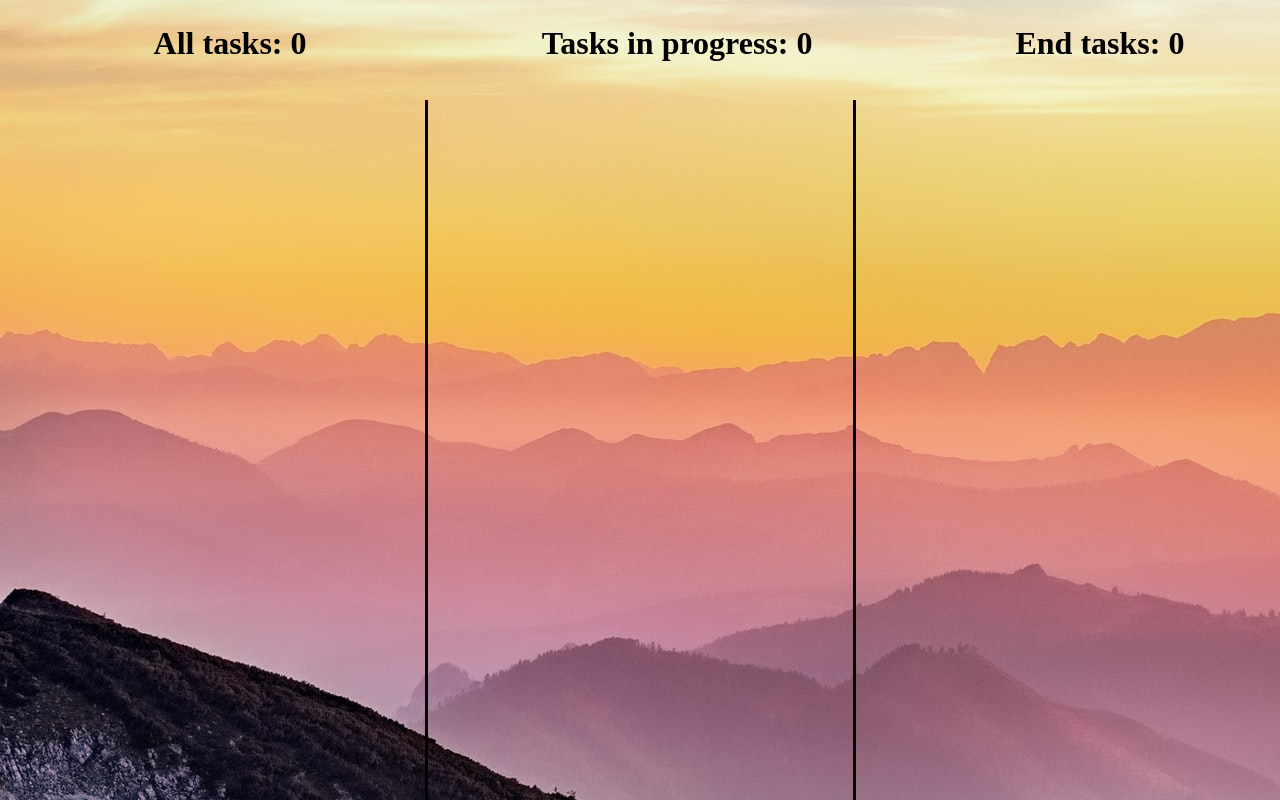
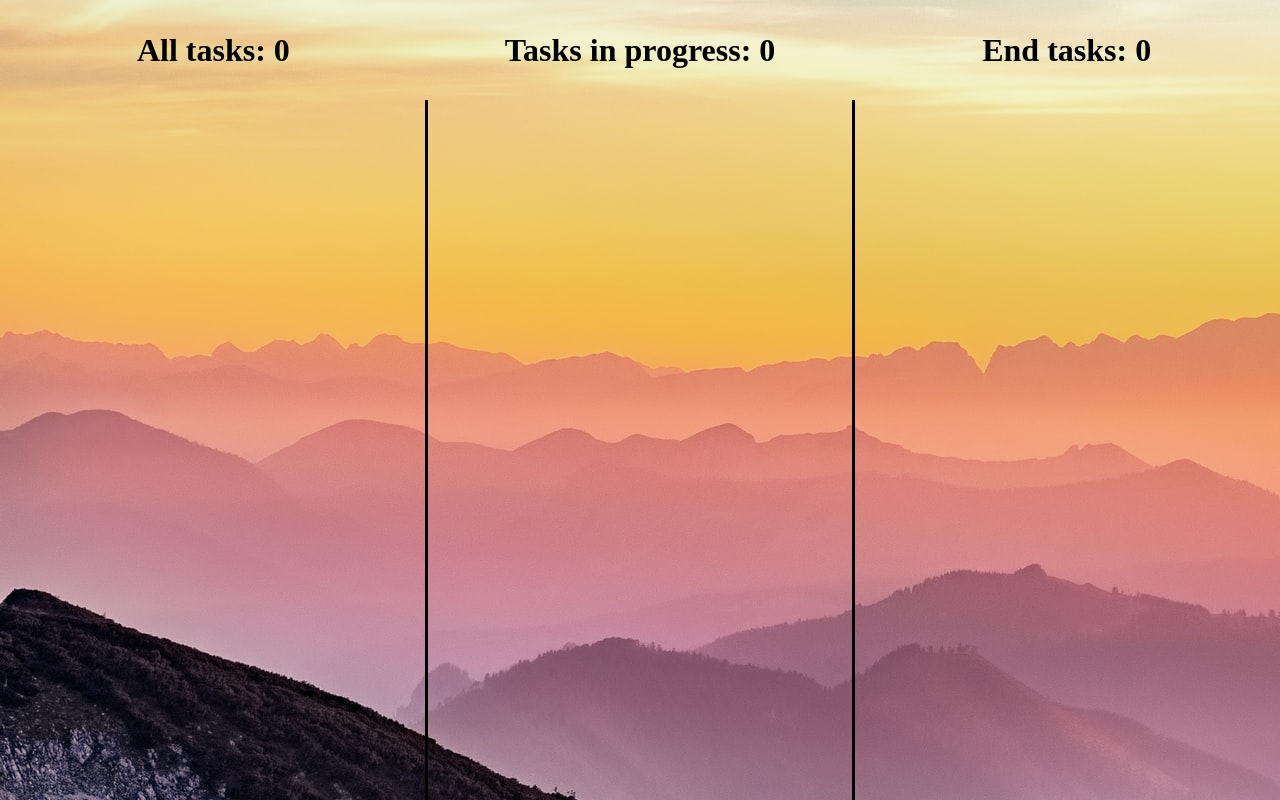
Before and after one commit to JanKolo04/task-table, a PHP site: page /main.html in a window 1280 px wide. Shown: the part 80-880 px from the top of the page. Run offline with PHP 8.4, Linux system fonts and the light colour scheme.

Commit message:
delte button, compited task

```diff
--- a/style.css
+++ b/style.css
@@ -49,52 +49,27 @@ body {
 }
 
 .text1 {
-	width: 580px;
+	width: 700px;
 	display: flex;
-}
-
-.all_task_text {
-	margin-left: 36%;
-	margin-right: 2%;
-	margin-top: 25px;
+	justify-content: center;
+  	align-items: center;
 }
 
 
+
 .text2 {
-	width: 580px;
+	width: 700px;
 	display: flex;
-}
-
-.tasks_in_progress {
-	margin-left: 27%;
-	margin-top: 25px
-}
-
-.text3 {
-	width: 580px;
-	display: flex;
-}
-
-.end_tasks {
-	margin-left: 38%;
-	margin-top: 25px
+	justify-content: center;
+  	align-items: center;
 }
 
 
-.vl1 {
-	position: fixed;
-	margin-left: 570px;
-	margin-top: 12%;
-	border-left: 4px solid black;
-	height: 60%;
-}
-
-.vl2 {
-	position: absolute;
-	margin-left: 50px;
-	margin-top: 12%;
-	border-left: 4px solid black;
-	height: 60%;
+.text3 {
+	width: 700px;
+	display: flex;
+	justify-content: center;
+  	align-items: center;
 }
 
 
@@ -110,12 +85,13 @@ body {
 
 
 #tasks_all {
-	width: 580px;
+	width: 700px;
 	height: 700px;
 	flex-wrap: wrap;
 	display: flex;
 	flex-direction: column;
 }
+
 
 
 #task0 {
@@ -140,14 +116,27 @@ body {
 	border-top: 1px solid;
 	border-bottom-left-radius: 5px;
 	border-bottom-right-radius: 5px;
+  	justify-content: center;
+  	align-items: center;
 }
 
 
 
 #progressButton {
 	display: flex;
-	margin-left: 90px;
-	margin-top: 4.5px;
+	margin: 4.5px;
+	border-radius: 5px;
+	border: none;
+	width: 50px;
+	height: 20px;
+	background-color: green;
+  	justify-content: center;
+  	align-items: center;
+}
+
+#endButton {
+	display: flex;
+	margin: 4.5px;
 	border-radius: 5px;
 	border: none;
 	width: 50px;
@@ -159,8 +148,7 @@ body {
 
 #deleteButton {
 	display: flex;
-	margin-top: 4.5px;
-	margin-left: 5px;
+	margin: 4.5px;
 	border-radius: 5px;
 	border: none;
 	width: 50px;
@@ -172,7 +160,7 @@ body {
 
 
 #progress_task {
-	width: 579px;
+	width: 700px;
 	border-left: 3px solid black;
 	border-right: 3px solid black;
 	flex-wrap: wrap;
@@ -182,7 +170,7 @@ body {
 
 
 #task_end {
-	width: 579px;
+	width: 700px;
 	flex-wrap: wrap;
 	display: flex;
 	flex-direction: column;
```
Also changed, not shown: script.js (+45 -13 lines), test/index.html (+1 -14 lines), test/script2.js (+3 -6 lines).
